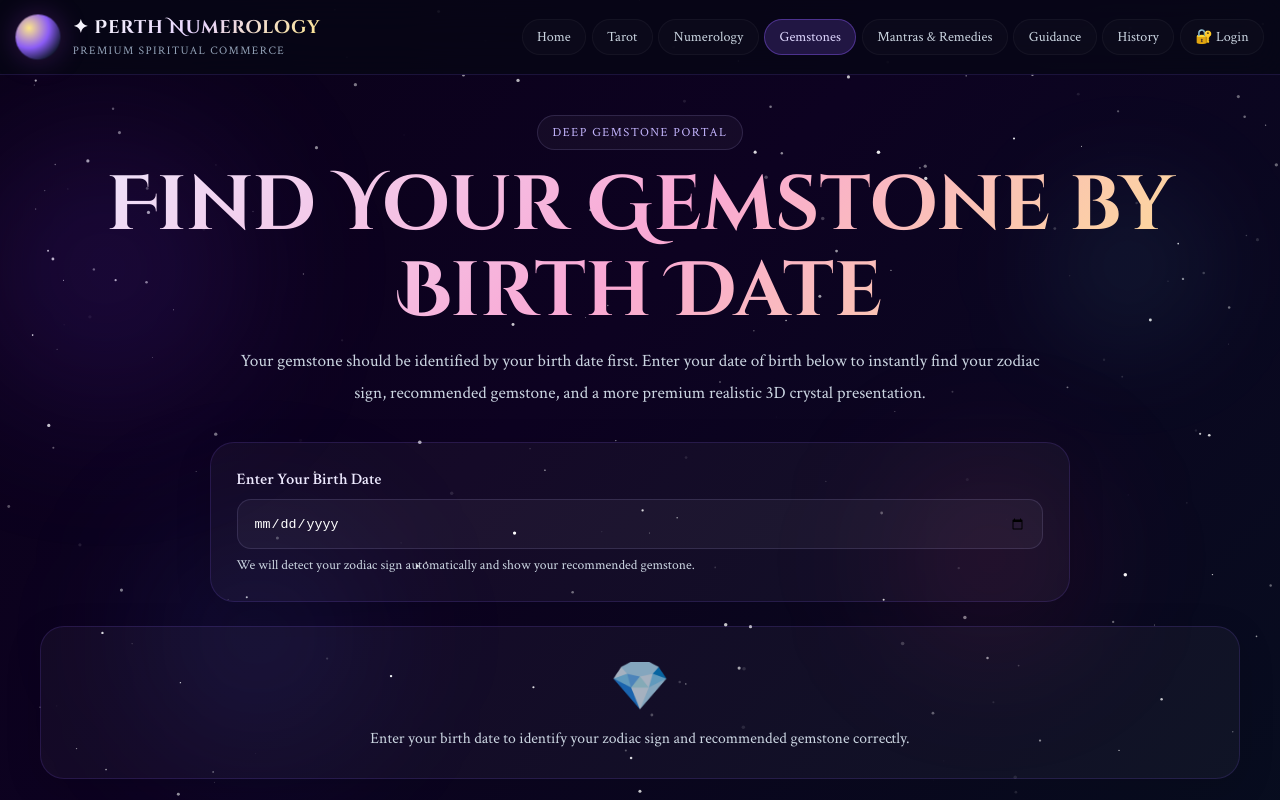
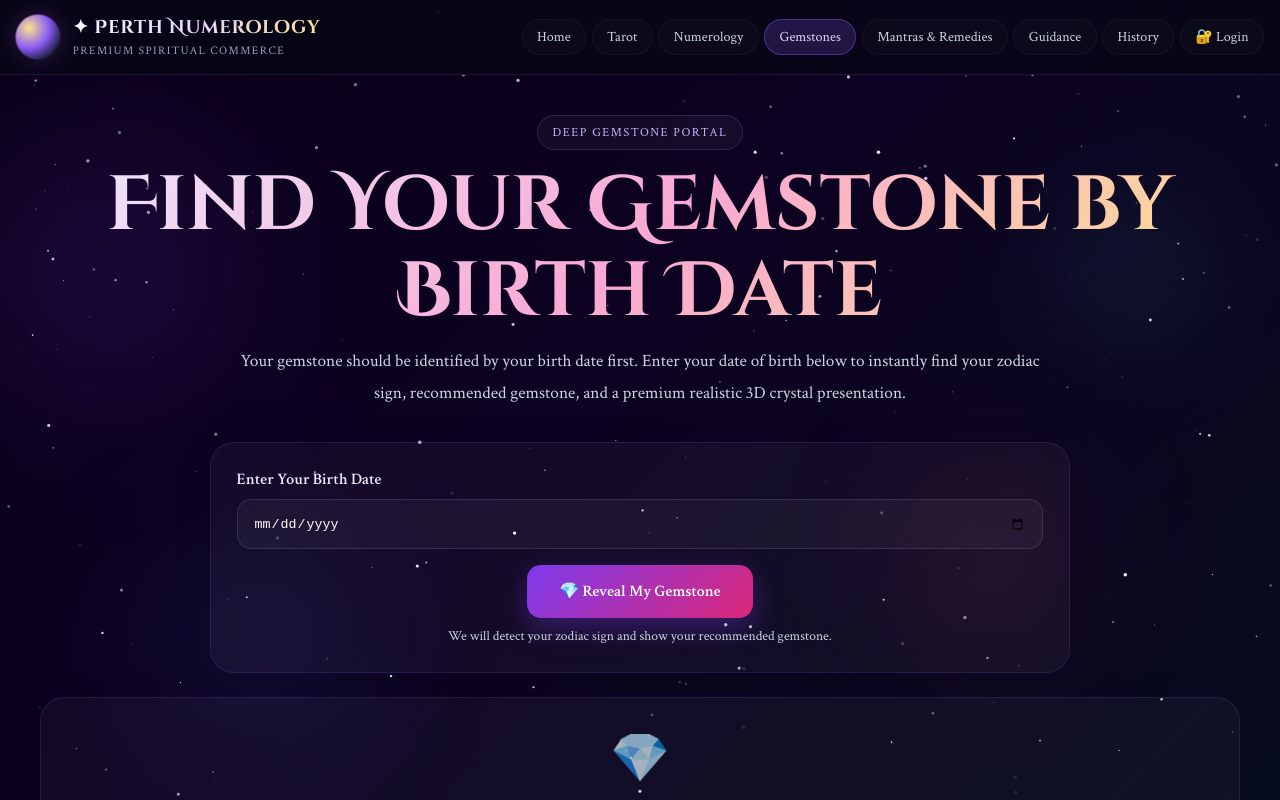
Before and after one commit to Snehal05-sys/PerthNumerology, a React (Create React App) app: page / in a window 1280 px wide. Both pictures are taken after a click on the button "Gemstones". Shown: the top 800 px of the page. Built offline with nearby package versions, Linux system fonts and the light colour scheme; the HTML template or start-up script is replaced by a standard one.

Commit message:
Update Gemstones.js

```diff
--- a/src/pages/Gemstones.js
+++ b/src/pages/Gemstones.js
@@ -1,4 +1,4 @@
-import { useMemo, useState, useRef } from "react";
+import { useState } from "react";
 import PremiumActionBar from "../components/PremiumActionBar";
 import Gemstone3DViewer from "../components/Gemstone3DViewer";
 import { translateText } from "../utils/translateUtils";
@@ -38,38 +38,29 @@ function getZodiacSign(dateString) {
   return "Pisces";
 }
 
-// A date string like "1999-07-23" is complete when it has all 3 parts with valid lengths
-function isCompleteDate(dateString) {
-  if (!dateString) return false;
-  const parts = dateString.split("-");
-  if (parts.length !== 3) return false;
-  const [y, m, d] = parts;
-  if (y.length !== 4 || m.length !== 2 || d.length !== 2) return false;
-  const date = new Date(dateString);
-  return !isNaN(date.getTime());
-}
-
 export default function Gemstones() {
   const [birthDate, setBirthDate] = useState("");
-  const [confirmedDate, setConfirmedDate] = useState(""); // only updates on complete valid date
+  const [selected, setSelected] = useState(null);
   const [hindi, setHindi] = useState(false);
   const [translated, setTranslated] = useState({});
   const [translating, setTranslating] = useState(false);
+  const [error, setError] = useState("");
 
-  // Only compute the gemstone from the CONFIRMED date — never flickers mid-type
-  const selected = useMemo(() => {
-    const sign = getZodiacSign(confirmedDate);
-    return ZODIAC_GEMS.find((z) => z.sign === sign) || null;
-  }, [confirmedDate]);
-
-  function handleDateChange(e) {
-    const val = e.target.value;
-    setBirthDate(val);
-    // Only update the confirmed date when the date is fully entered and valid
-    if (isCompleteDate(val)) {
-      setConfirmedDate(val);
-      setHindi(false); // reset translation when date changes
+  // Only runs when user clicks the button — completely stable
+  function handleReveal() {
+    if (!birthDate) {
+      setError("Please select your birth date.");
+      return;
     }
+    const sign = getZodiacSign(birthDate);
+    if (!sign) {
+      setError("Invalid date. Please try again.");
+      return;
+    }
+    const gem = ZODIAC_GEMS.find((z) => z.sign === sign) || null;
+    setSelected(gem);
+    setHindi(false);
+    setError("");
   }
 
   async function handleToggleHindi() {
@@ -92,21 +83,38 @@ export default function Gemstones() {
         <div className="premium-pill">Deep Gemstone Portal</div>
         <h1 className="page-title">Find Your Gemstone by Birth Date</h1>
         <p className="page-subtitle">
-          Your gemstone should be identified by your birth date first. Enter your date of birth below to instantly find your zodiac sign, recommended gemstone, and a more premium realistic 3D crystal presentation.
+          Your gemstone should be identified by your birth date first. Enter your date of birth below to instantly find your zodiac sign, recommended gemstone, and a premium realistic 3D crystal presentation.
         </p>
       </div>
 
+      {/* Input + Button — completely separate from results */}
       <div className="content-panel" style={{ maxWidth: "860px", margin: "0 auto 1.5rem" }}>
         <label className="section-card-title" style={{ fontSize: "1rem" }}>Enter Your Birth Date</label>
         <input
           className="premium-input"
           type="date"
           value={birthDate}
-          onChange={handleDateChange}
+          onChange={(e) => setBirthDate(e.target.value)}
+          style={{ marginBottom: "1rem" }}
         />
-        <p className="helper-text">We will detect your zodiac sign automatically and show your recommended gemstone.</p>
+        {error && (
+          <p style={{ color: "#fca5a5", fontSize: "0.9rem", marginBottom: "0.75rem" }}>{error}</p>
+        )}
+        <div style={{ textAlign: "center" }}>
+          <button
+            className="hero-btn-primary"
+            onClick={handleReveal}
+            disabled={!birthDate}
+          >
+            💎 Reveal My Gemstone
+          </button>
+        </div>
+        <p className="helper-text" style={{ textAlign: "center", marginTop: "0.5rem" }}>
+          We will detect your zodiac sign and show your recommended gemstone.
+        </p>
       </div>
 
+      {/* Results — only renders after button click, never affected by input changes */}
       {selected && (
         <div className="lux-card gem-card ultra-gem-card gemstone-focus-card">
           <div className="gem-header">
@@ -161,7 +169,7 @@ export default function Gemstones() {
       {!selected && (
         <div className="content-panel" style={{ textAlign: "center" }}>
           <div className="shimmer-anim" style={{ fontSize: "3rem" }}>💎</div>
-          <p className="section-card-copy">Enter your birth date to identify your zodiac sign and recommended gemstone correctly.</p>
+          <p className="section-card-copy">Enter your birth date and click Reveal My Gemstone to begin.</p>
         </div>
       )}
     </div>
```
